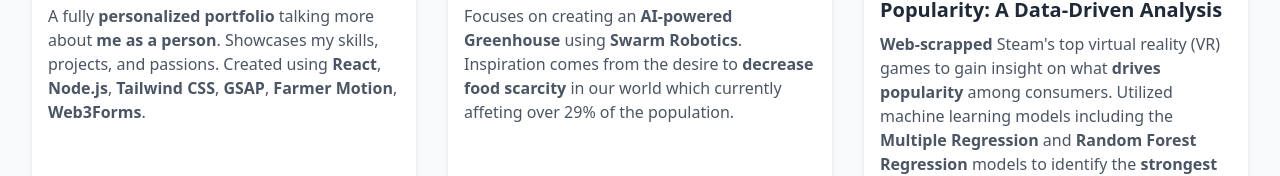
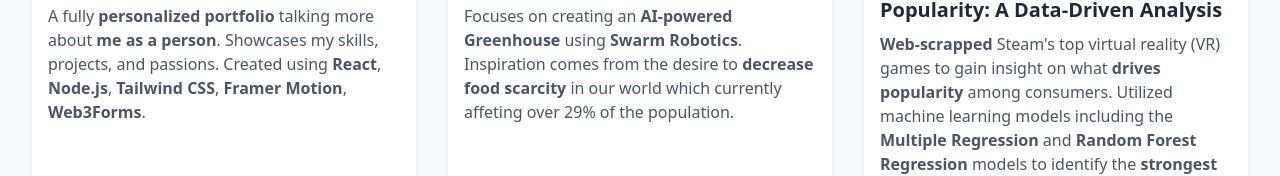
Before and after one commit to jmotah/julien-portfolio, a React (Create React App) app: page /projects in a window 1280 px wide. Shown: the part 344-520 px from the top of the page. Built offline with nearby package versions, Linux system fonts and the light colour scheme.

Commit message:
fixed portfolio website project description

```diff
--- a/src/components/Projects.jsx
+++ b/src/components/Projects.jsx
@@ -10,7 +10,7 @@
     title: "Personalized Portfolio Website",
     description: (
     <>
-      A fully <strong>personalized portfolio</strong> talking more about <strong>me as a person</strong>. Showcases my skills, projects, and passions. Created using <strong>React</strong>, <strong>Node.js</strong>, <strong>Tailwind CSS</strong>, <strong>GSAP</strong>, <strong>Farmer Motion</strong>, <strong>Web3Forms</strong>.
+      A fully <strong>personalized portfolio</strong> talking more about <strong>me as a person</strong>. Showcases my skills, projects, and passions. Created using <strong>React</strong>, <strong>Node.js</strong>, <strong>Tailwind CSS</strong>, <strong>Framer Motion</strong>, <strong>Web3Forms</strong>.
     </>
     ),
     link: "https://github.com/jmotah/julien-portfolio",
```
